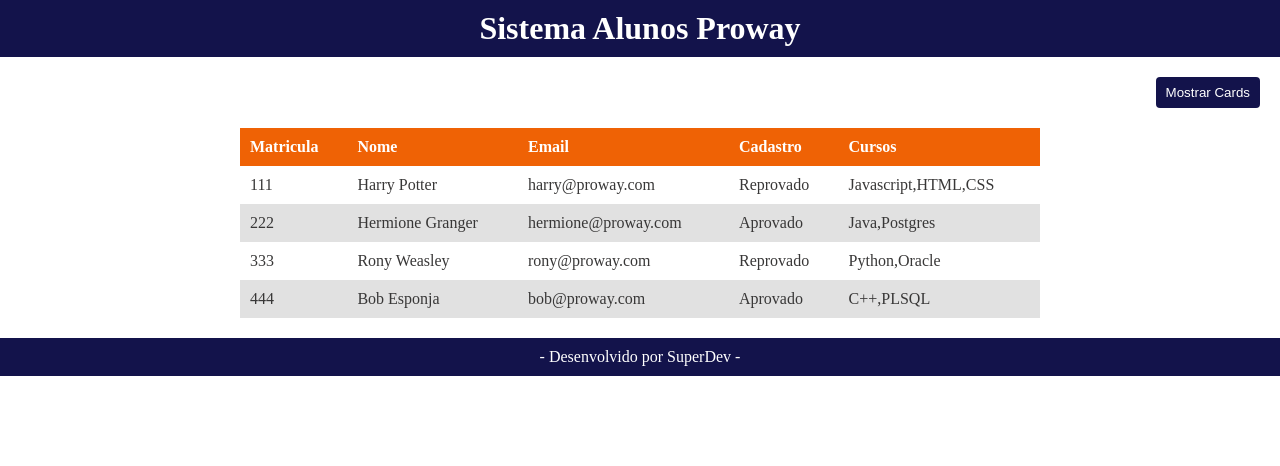
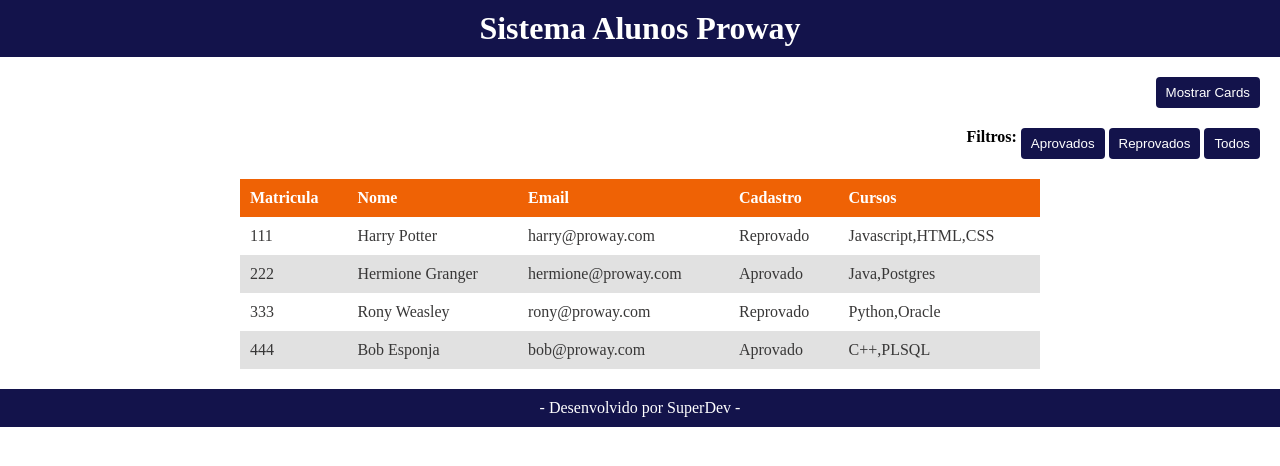
Before and after one commit to guilhermearaujo1902/angular-escola, an Angular app in the folder meu-primeiro-projeto/: page / in a window 1280 px wide. Shown: the top 466 px of the page. Built offline with nearby package versions, Linux system fonts and the light colour scheme.

Commit message:
Atualizando filtros de alunos

```diff
--- a/meu-primeiro-projeto/src/app/app.css
+++ b/meu-primeiro-projeto/src/app/app.css
@@ -16,7 +16,7 @@ main {
     justify-content: center;
 }
 
-.botoes {
+.botoes div {
     margin-bottom: 20px;
     display: flex;
     justify-content: flex-end;
--- a/meu-primeiro-projeto/src/app/app.html
+++ b/meu-primeiro-projeto/src/app/app.html
@@ -5,18 +5,34 @@
 <main>
 
   <div class="botoes">
-    <button (click)="alterarExibicao()">
-      Mostrar {{ exibicao == 'cards' ? 'Lista' : 'Cards' }}
-    </button>
+    <div>
+      <button (click)="alterarExibicao()">
+        Mostrar {{ exibicao == 'cards' ? 'Lista' : 'Cards' }}
+      </button>
+    </div>
+    <div>
+      <p>
+        <strong>Filtros:</strong>
+      </p>
+      <button (click)="filtraAlunos('aprovados')">
+        Aprovados
+      </button>
+      <button (click)="filtraAlunos('reprovados')">
+        Reprovados
+      </button>
+      <button (click)="filtraAlunos('todos')">
+        Todos
+      </button>
+    </div>
   </div>
 
   <section class="cards" *ngIf="exibicao == 'cards'" >
-    <app-aluno *ngFor="let alunoDaLista of listaAlunos" [aluno]="alunoDaLista"></app-aluno>
+    <app-aluno *ngFor="let alunoDaLista of listaFiltro" [aluno]="alunoDaLista"></app-aluno>
 
   </section>
 
   <section class="lista" *ngIf="exibicao == 'lista'" >
-    <app-aluno-lista [lista]="listaAlunos"></app-aluno-lista>
+    <app-aluno-lista [lista]="listaFiltro"></app-aluno-lista>
   </section>
 </main>
 
--- a/meu-primeiro-projeto/src/app/app.ts
+++ b/meu-primeiro-projeto/src/app/app.ts
@@ -29,7 +29,7 @@ export class App {
       cadastro: true,
       cursos: ['Java', 'Postgres'],
       imagem: 'assets/images/user3.png',
-      notas: []
+      notas: [4,8,7]
     },
     {
       matricula: 333,
@@ -51,6 +51,8 @@ export class App {
     }
   ];
 
+  listaFiltro: AlunoInterface[] = this.listaAlunos;
+
   alterarExibicao(): void {
     if (this.exibicao == 'cards') {
       this.exibicao = 'lista';
@@ -59,4 +61,42 @@ export class App {
     }
   }
 
+  filtrarAprovados(): void {
+
+    this.listaFiltro = [];
+
+    this.listaAlunos.forEach(aluno => {
+      if (aluno.cadastro == true) {
+        this.listaFiltro.push(aluno);
+      }
+    });
+
+  }
+
+  filtrarReprovados(): void {
+
+    this.listaFiltro = [];
+
+    this.listaFiltro = this.listaAlunos.filter(aluno => {
+      return aluno.cadastro == false;
+    });
+
+  }
+
+  exibirTodos(): void {
+    this.listaFiltro = this.listaAlunos;
+  }
+
+  filtraAlunos(filtro: string): void {
+
+    if (filtro == 'aprovados') {
+      this.listaFiltro = this.listaAlunos.filter(aluno => { return aluno.cadastro == true });
+    } else if (filtro == 'reprovados') {
+      this.listaFiltro = this.listaAlunos.filter(aluno => { return aluno.cadastro == false });
+    } else if (filtro == 'todos') {
+      this.listaFiltro = this.listaAlunos;
+    }
+
+  }
+
 }
--- a/meu-primeiro-projeto/src/app/componentes/aluno/aluno.ts
+++ b/meu-primeiro-projeto/src/app/componentes/aluno/aluno.ts
@@ -12,4 +12,12 @@ export class Aluno {
   @Input()
   aluno!: AlunoInterface;
 
+  ngOnInit(): void {
+    this.imprimir();
+  }
+
+  imprimir(): void {
+    console.log(this.aluno);
+  }
+
 }
```
